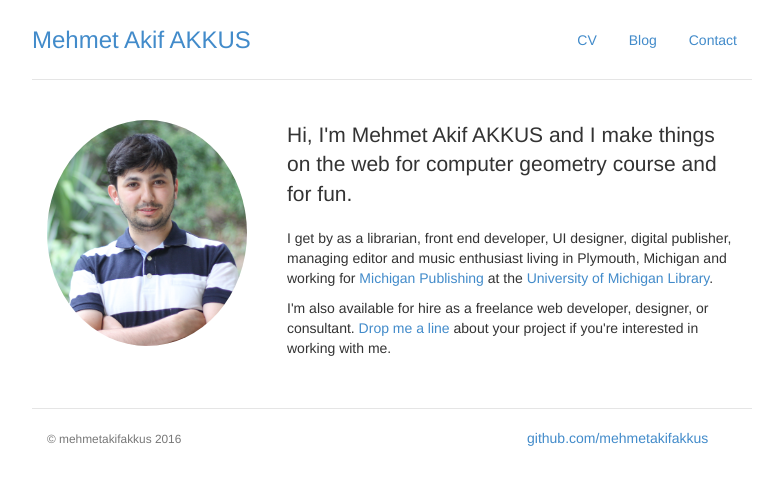
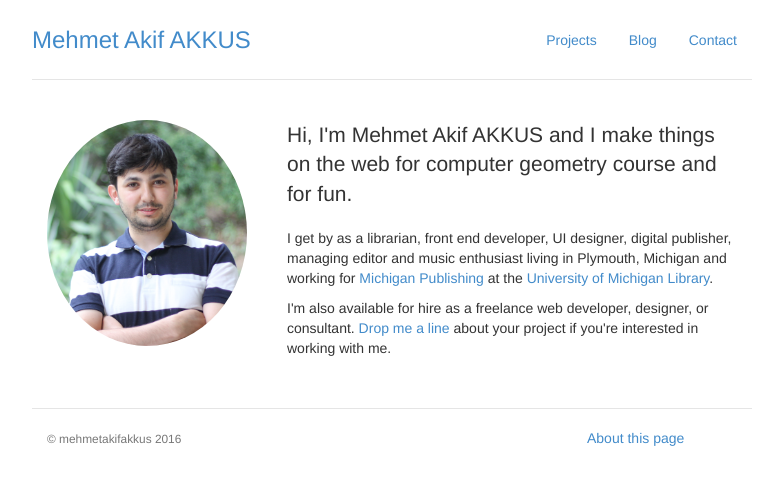
Before and after one commit to mehmetakifakkus/mehmetakifakkus.github.io, a Jekyll site: the page built from index.html, in a window 1280 px wide. Shown: the top 485 px of the page, without its empty margins (248-1031 px from the left). Built offline with Jekyll 4.4.1, drawn with Linux system fonts in a browser that asks for light colours.

Commit message:
Update default.html

```diff
--- a/_layouts/default.html
+++ b/_layouts/default.html
@@ -14,7 +14,7 @@
 
 	<div class="header">
 		<ul class="nav nav-pills pull-right">
-		<li class="passive"><a href="/cv" title="CV">CV</a></li>
+			<li class="passive"><a href="/projects" title="Projects">Projects</a></li>
 			<!-- <li class=""><a href="/projects" title="Projects">Projects</a></li> -->
 			<li><a href="/blog" title="Notes">Blog</a></li>
 			<li class="passive"><a href="/contact" title="Contact">Contact</a></li>
@@ -25,14 +25,15 @@
 	{{ content }}
 
 	<div class="footer">
-		<div class="col-sm-8">
+		<div class="col-sm-9">
 			<p><small>&copy; mehmetakifakkus 2016</small></p>
 		</div>
 
-		<div class="col-sm-4">
-			<a href="https://github.com/mehmetakifakkus">github.com/mehmetakifakkus</a>
+		<div class="col-sm-3">
+			<a href="https://github.com/about">About this page</a>
 		</div>
 	</div>
+
 </div><!-- /.container -->
 </body>
 </html>
```
Lines whose indentation alone changed are shown as unchanged.
